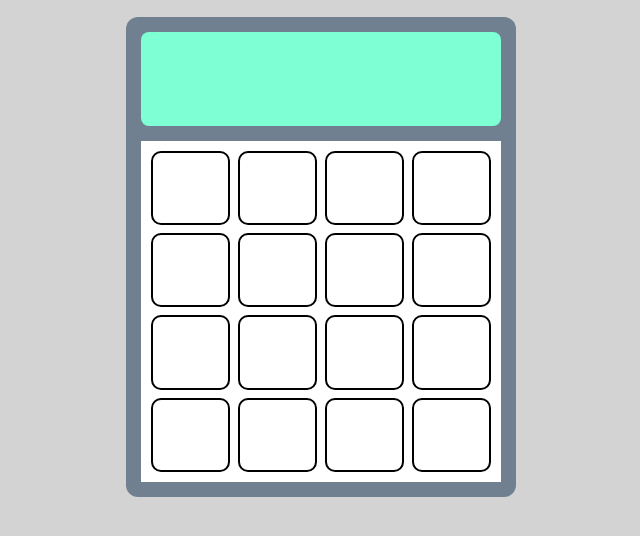
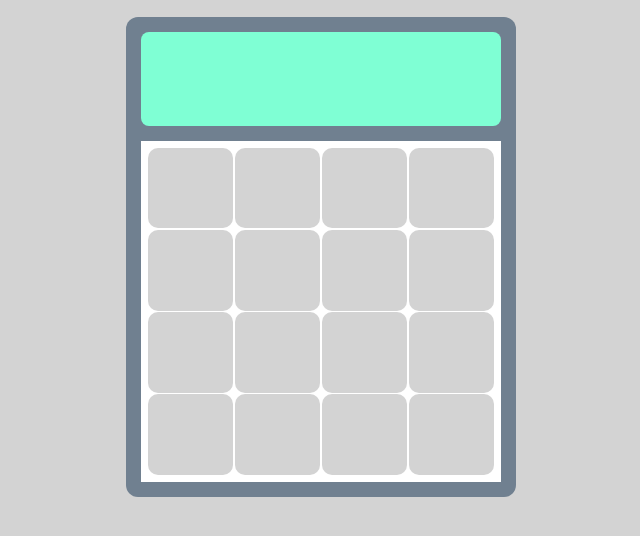
Before and after one commit to timcbuck/TOP-calculator, a plain HTML site: page index.html in a window 1280 px wide. Shown: the part 64-600 px from the top of the page, without its empty margins (319-959 px from the left). Drawn offline with Linux system fonts and the light colour scheme.

Commit message:
Adjust button spacing and color
To avoid optical illusions appearing in the margins.

```diff
--- a/styles.css
+++ b/styles.css
@@ -41,8 +41,7 @@ body {
 
 .button {
     flex: 1;
-    margin: 4px;
-    border: solid;
-    border-width: 2px;
+    margin: 0.8px;
     border-radius: 10px;
+    background-color: lightgrey;
 }
```
